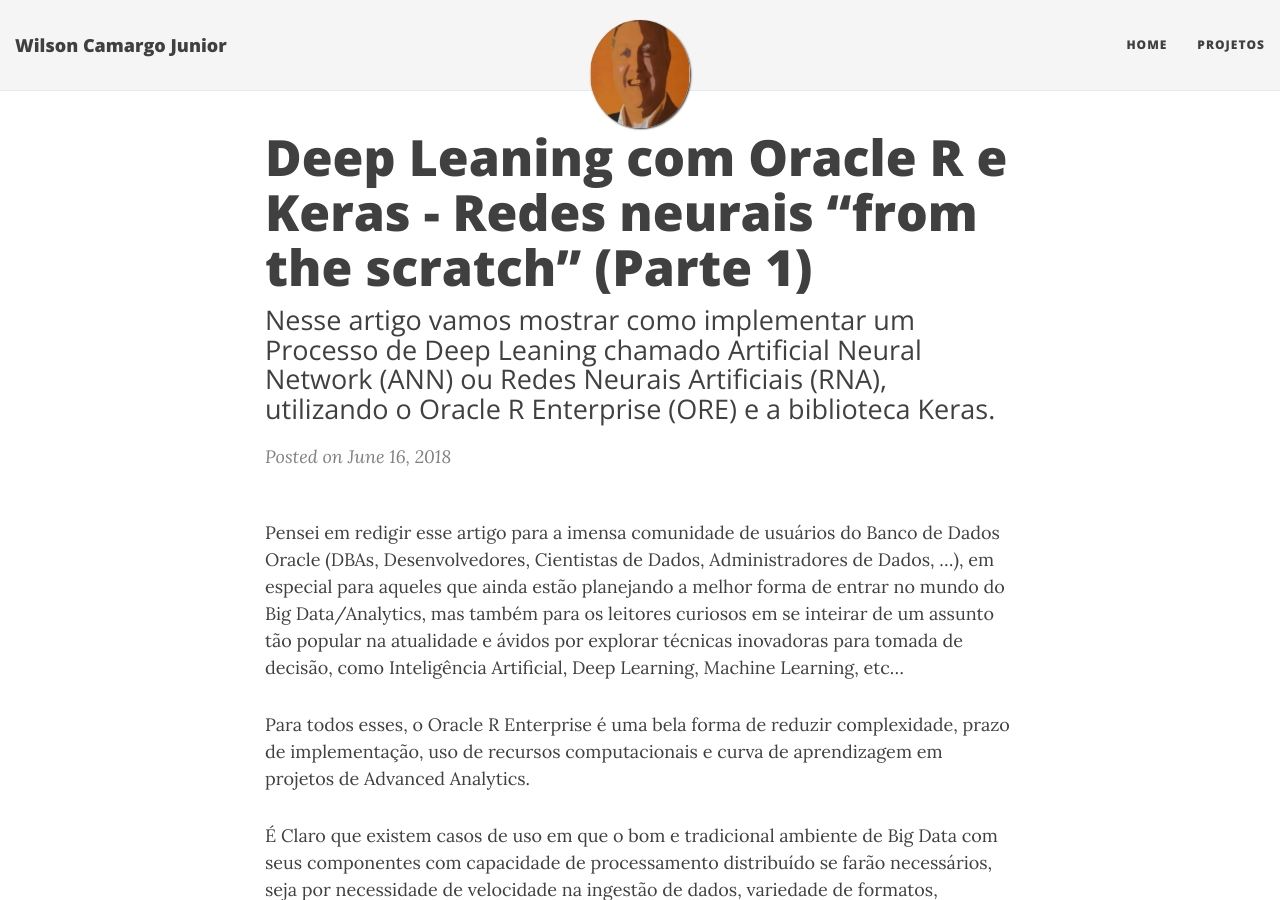
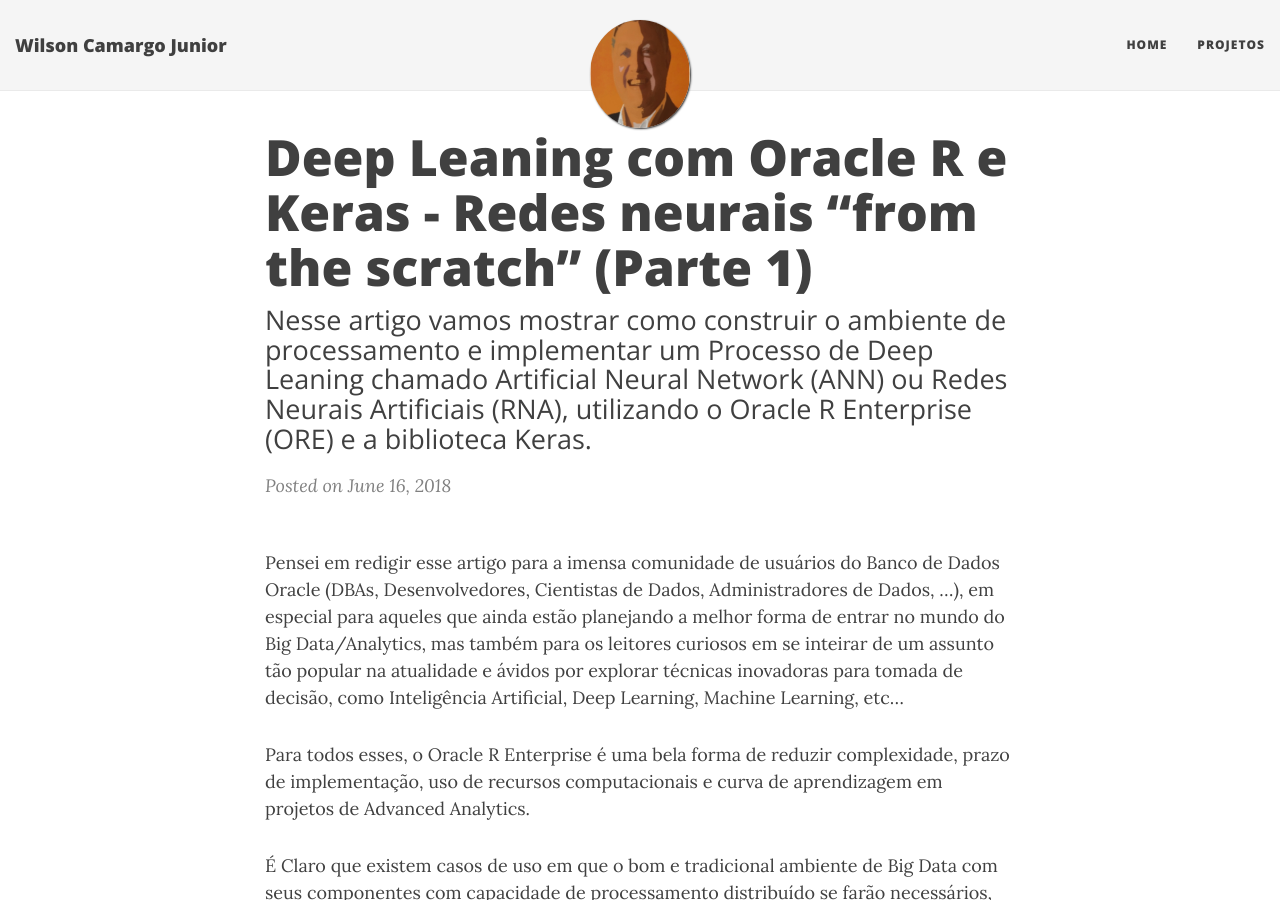
Before and after one commit to wilson-camargo-jr/teste, a Jekyll site: the page built from _posts/2018-06-16-ANN-ORE-P1.md, in a window 1280 px wide and 900 px high. Built offline with Jekyll 4.4.1, drawn with Linux system fonts in a browser that asks for light colours; nearby versions of some CDN libraries; comment, search, counter and statistics services are not loaded.

Commit message:
Update 2018-06-16-ANN-ORE-P1.md

```diff
--- a/_posts/2018-06-16-ANN-ORE-P1.md
+++ b/_posts/2018-06-16-ANN-ORE-P1.md
@@ -1,7 +1,7 @@
 ---
 layout: post
 title: Deep Leaning com Oracle R e Keras - Redes neurais “from the scratch” (Parte 1)
-subtitle: Nesse artigo vamos mostrar como implementar um Processo de Deep Leaning chamado Artificial Neural Network (ANN) ou Redes Neurais Artificiais (RNA), utilizando o Oracle R Enterprise (ORE) e a biblioteca Keras.
+subtitle: Nesse artigo vamos mostrar como construir o ambiente de processamento e implementar um Processo de Deep Leaning chamado Artificial Neural Network (ANN) ou Redes Neurais Artificiais (RNA), utilizando o Oracle R Enterprise (ORE) e a biblioteca Keras.
 ---
 
 Pensei em redigir esse artigo para a imensa comunidade de usuários do Banco de Dados Oracle (DBAs, Desenvolvedores, Cientistas de Dados, Administradores de Dados, ...), em especial para aqueles que ainda estão planejando a melhor forma de entrar no mundo do Big Data/Analytics, mas também para os leitores curiosos em se inteirar de um assunto tão popular na atualidade e ávidos por explorar técnicas inovadoras para tomada de decisão, como Inteligência Artificial, Deep Learning, Machine Learning, etc...
```
